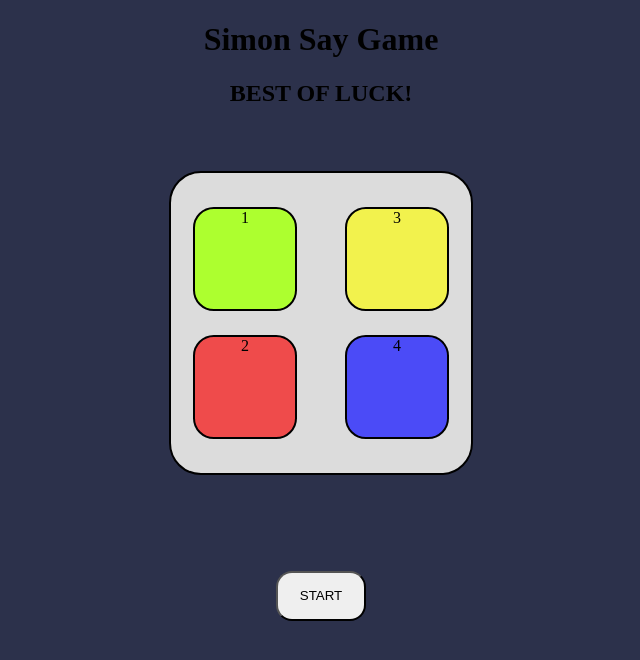
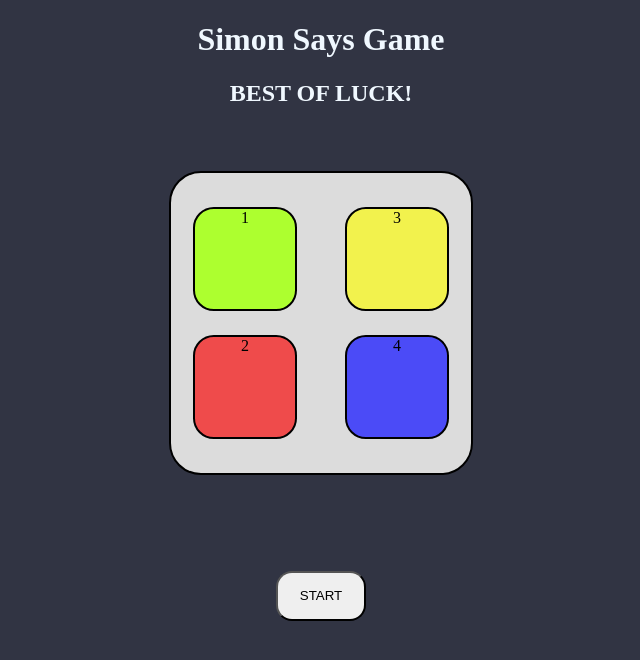
Before and after one commit to Saniyazehra30/Simon_Say_Game, a plain HTML site: page docs/index.html in a window 1280 px wide. Shown: the whole page, without its empty margins (319-959 px from the left). Drawn offline with Linux system fonts and the light colour scheme.

Commit message:
adding logo and updating css

```diff
--- a/docs/index.html
+++ b/docs/index.html
@@ -4,10 +4,11 @@
     <meta charset="UTF-8" />
     <meta name="viewport" content="width=device-width, initial-scale=1.0" />
     <link rel="stylesheet" href="playGame.css" />
-    <title>Simon Say Game</title>
+    <link rel="icon" href="/logo/simon_logo.png">
+    <title>Simon Says Game</title>
   </head>
   <body>
-    <h1>Simon Say Game</h1>
+    <h1>Simon Says Game</h1>
     <h2>BEST OF LUCK!</h2>
 
     <div class="outerDiv">
--- a/docs/playGame.css
+++ b/docs/playGame.css
@@ -3,7 +3,10 @@
 }
 body {
   text-align: center;
-  background-color: rgb(44, 49, 75);
+  background-color: rgb(49, 52, 67);
+}
+h1, h2{
+  color: aliceblue;
 }
 .outerDiv {
   margin: 4rem auto;
```
Also changed, not shown: logo/simon_logo.png (added).
